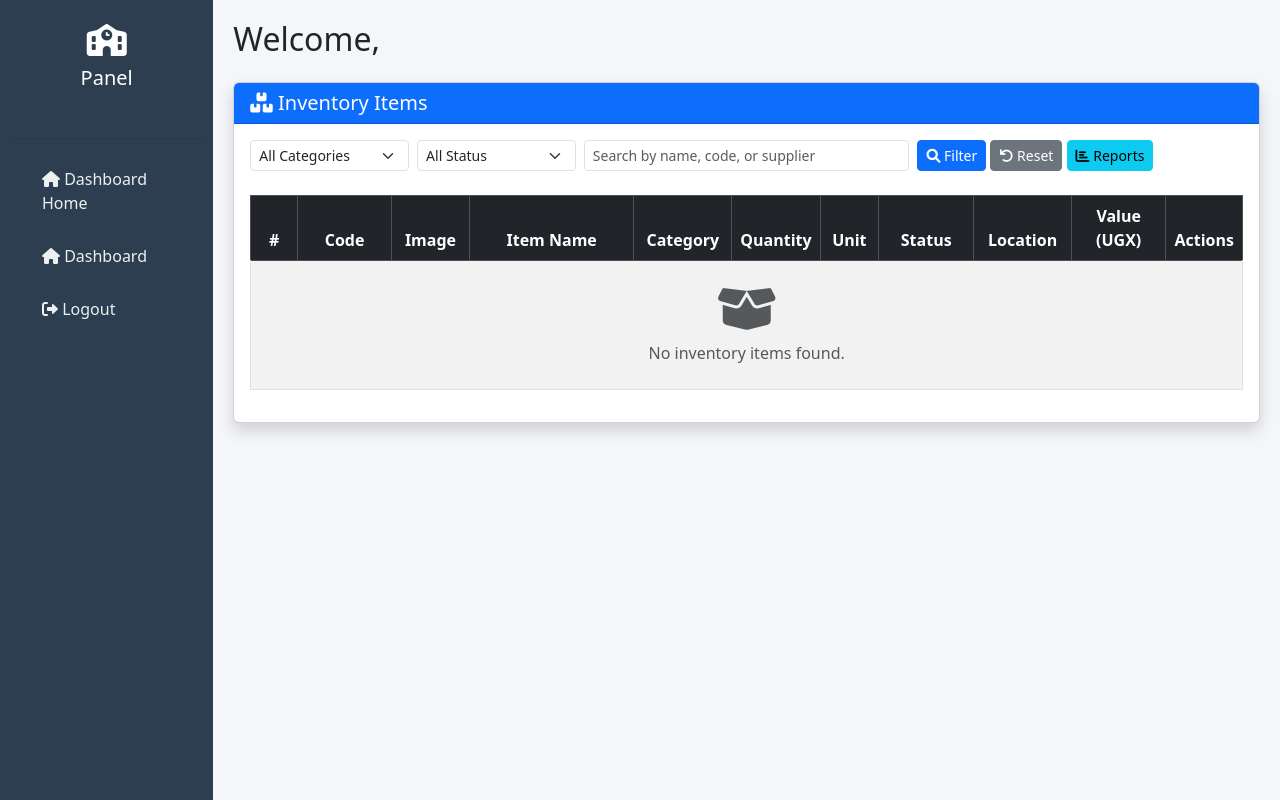
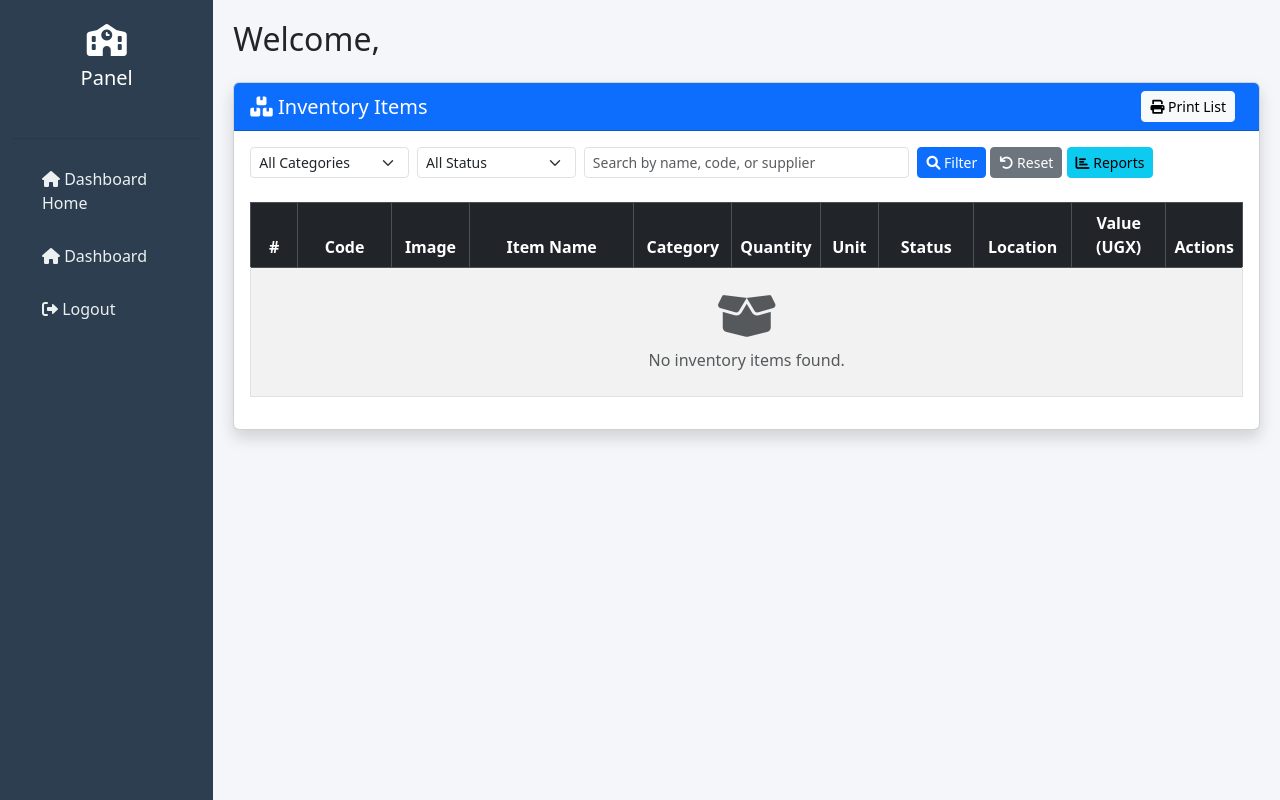
Before and after one commit to pelle-design/school-system, a Flask app: template templates/inventory/items.html in a window 1280 px wide. Run offline with Flask 3, Linux system fonts and the light colour scheme; the template is opened without the code that fills it, so the values that code supplies are empty; some libraries are stand-ins or nearby versions.

Commit message:
Update items.html

```diff
--- a/templates/inventory/items.html
+++ b/templates/inventory/items.html
@@ -11,6 +11,9 @@
 <div class="card shadow">
     <div class="card-header bg-primary text-white d-flex justify-content-between align-items-center">
         <h5 class="mb-0"><i class="fas fa-boxes"></i> Inventory Items</h5>
+        <button onclick="window.print()" class="btn btn-light btn-sm me-2">
+            <i class="fas fa-print"></i> Print List
+        </button>
         {% if session.role in ['admin', 'bursar', 'stores_keeper'] %}
         <a href="{{ url_for('inventory_item_add') }}" class="btn btn-light btn-sm">
             <i class="fas fa-plus"></i> Add Item
```
